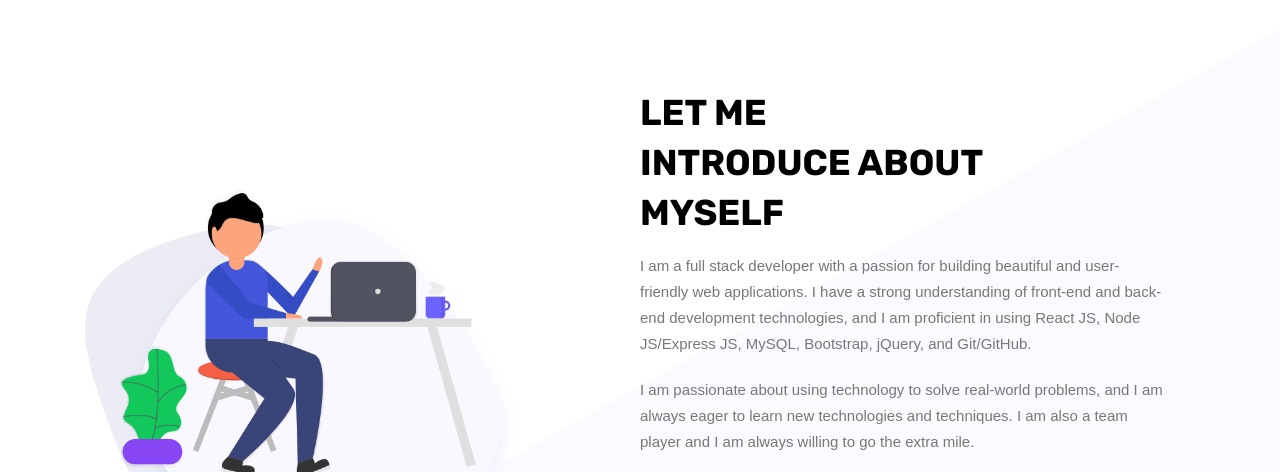
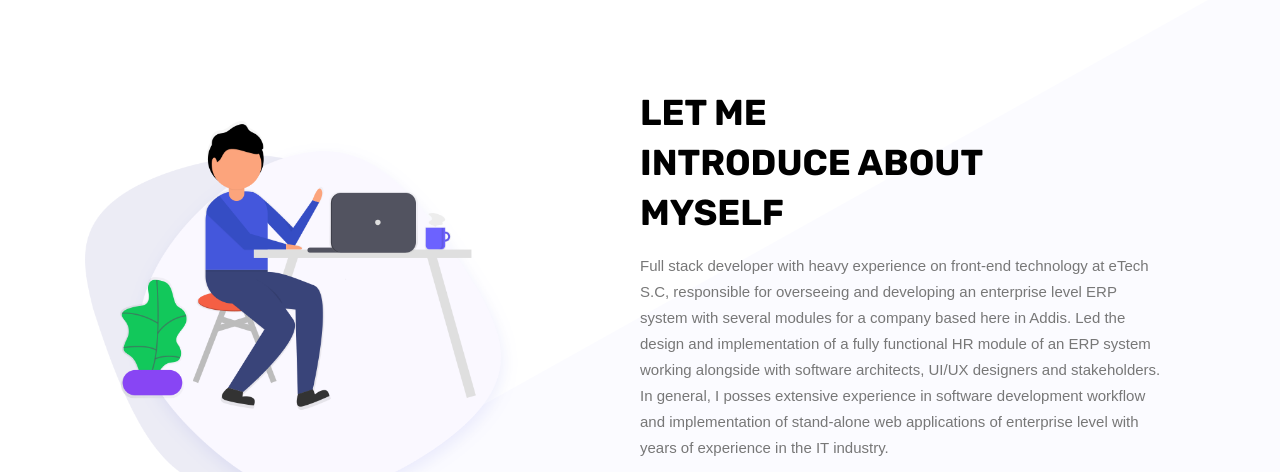
Before and after one commit to Dagi07/dagi07.github.io, a website: page index.html in a window 1280 px wide. Shown: the part 649-1121 px from the top of the page. Drawn offline with nearby package versions, Linux system fonts and the light colour scheme; some packages are replaced by stand-ins of ours.

Commit message:
updated CV and about description

```diff
--- a/index.html
+++ b/index.html
@@ -96,12 +96,13 @@
 							Introduce about <br>
 							myself</h2>
 						<p>
-							I am a full stack developer with a passion for building beautiful and user-friendly web
-							applications. I have a strong understanding of front-end and back-end development
-							technologies, and I am proficient in using React JS, Node JS/Express JS, MySQL, Bootstrap,
-							jQuery, and Git/GitHub.
+							Full stack developer with heavy experience on front-end technology at eTech S.C, responsible for overseeing and developing an
+							enterprise level ERP system with several modules for a company based here in Addis. Led the design and implementation of a
+							fully functional HR module of an ERP system working alongside with software architects, UI/UX designers and stakeholders. In
+							general, I posses extensive experience in software development workflow and implementation of stand-alone web applications
+							of enterprise level with years of experience in the IT industry.
 						</p>
-						<p>
+						<!-- <p>
 							I am passionate about using technology to solve real-world problems, and I am always eager
 							to learn new technologies and techniques. I am also a team player and I am always willing to
 							go the extra mile.
@@ -111,7 +112,7 @@
 							the skills and potential to be a valuable asset to any team.
 						</p>
 						<p>Outside of work, I enjoy playing video games, reading, and spending time with my friends and
-							family. I am also a big fan of music.</p>
+							family. I am also a big fan of music.</p> -->
 						<div class="d-flex justify-content-between">
 							<a class="primary_btn" href="pdf/DagmawiAmanuelResume08_02_25.pdf" download=""><span>Download CV</span></a>
 						<!-- linkedin -->
```
Also changed, not shown: 2 other files.
